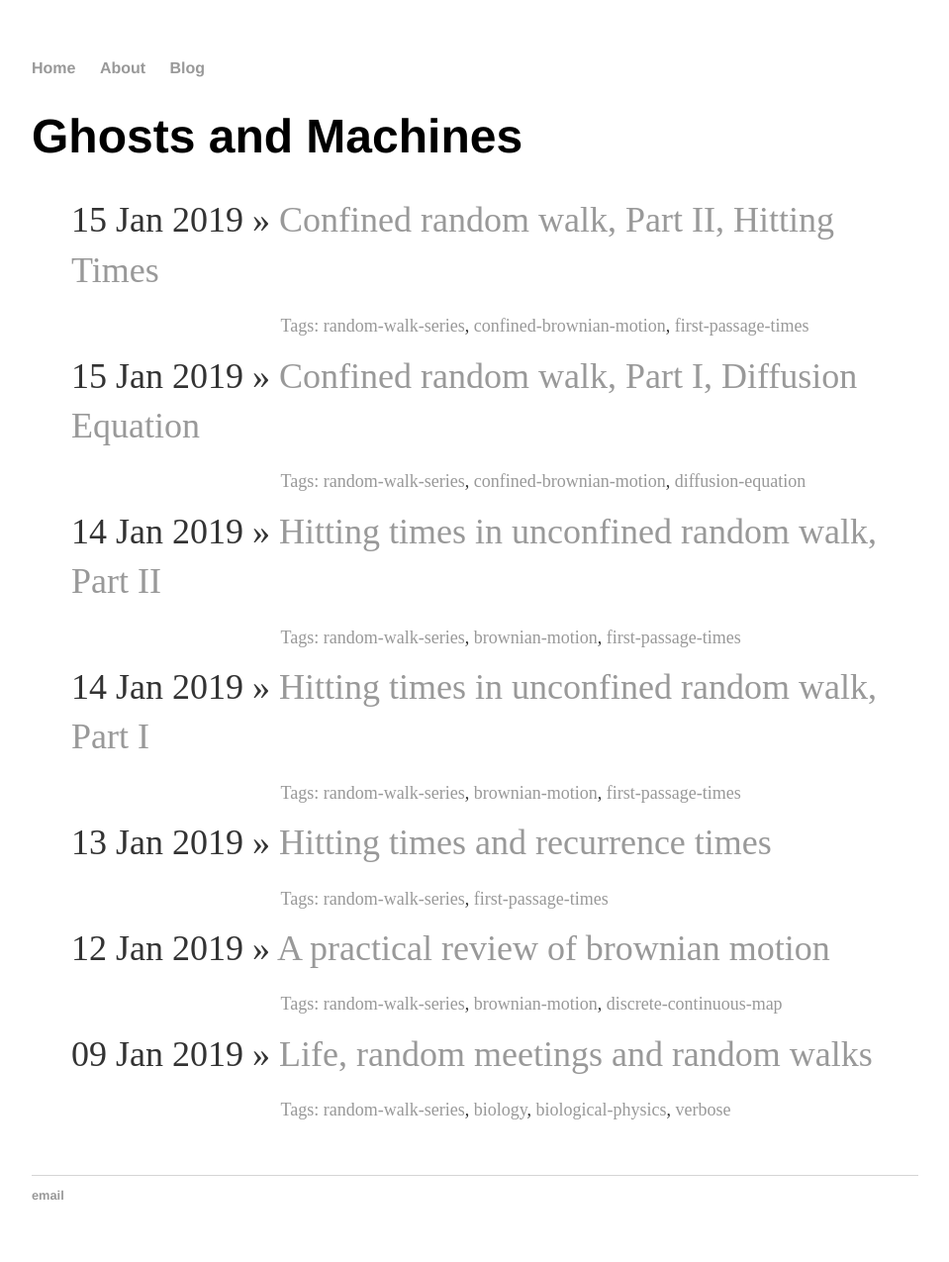
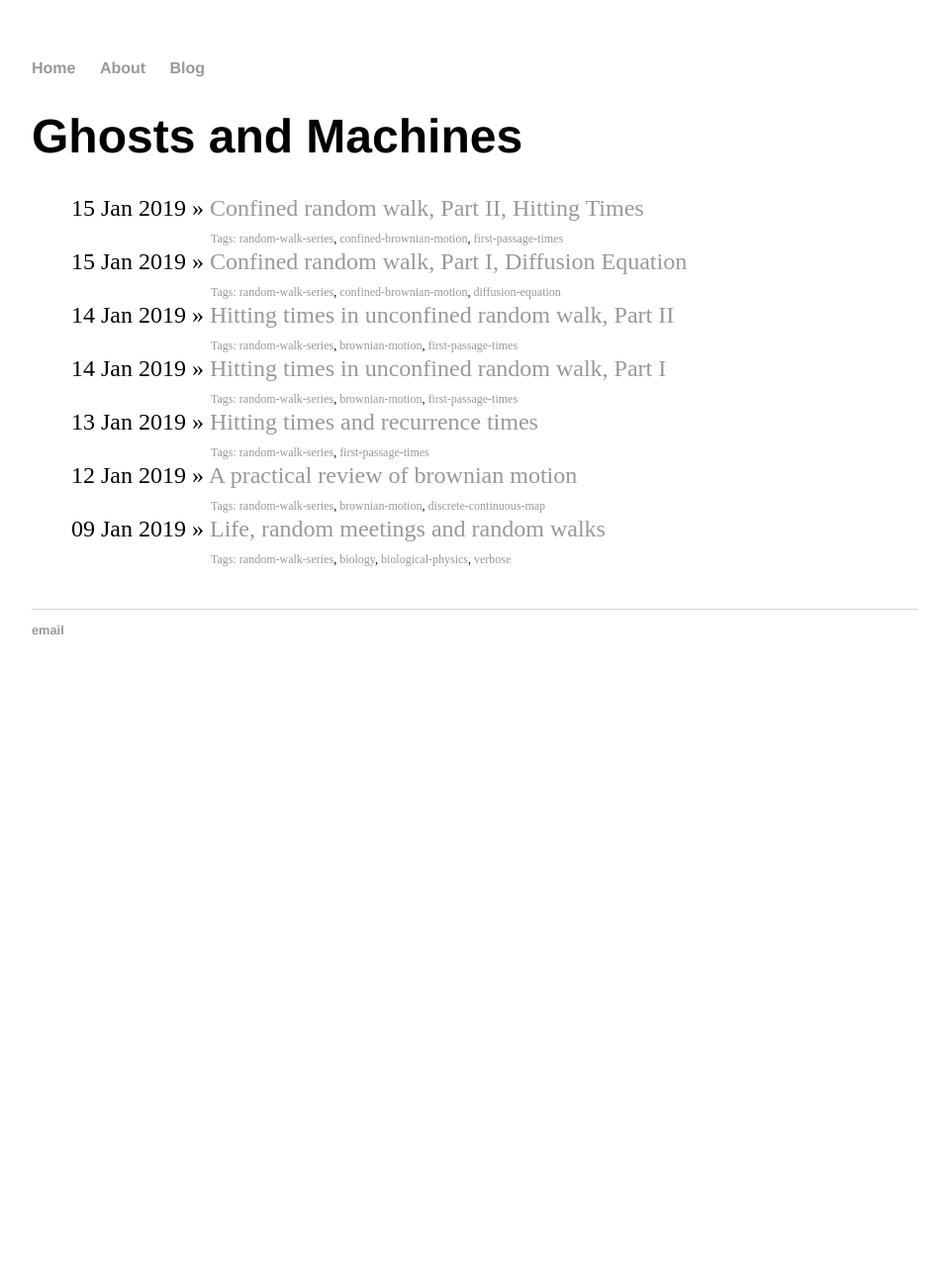
Before and after one commit to ghostsandmachines/ghostsandmachines.github.io, a Jekyll site: the page built from blog/index.html, in a window 1280 px wide. Shown: the whole page at 99% size, without its empty margins (160-1119 px from the left). Built offline with Jekyll 4.4.1, drawn with Linux system fonts in a browser that asks for light colours; after the commit the page ends 900 px from its top, so only the background shows below that.

Commit message:
Update main.css

```diff
--- a/css/main.css
+++ b/css/main.css
@@ -56,9 +56,6 @@ ul.posts {
 
 ul.posts li {
     list-style: none;
-    font-size: 1.5em;
-    line-height: 1.4em;
-    color: #333;
 }
 
 ul.about li {
```
